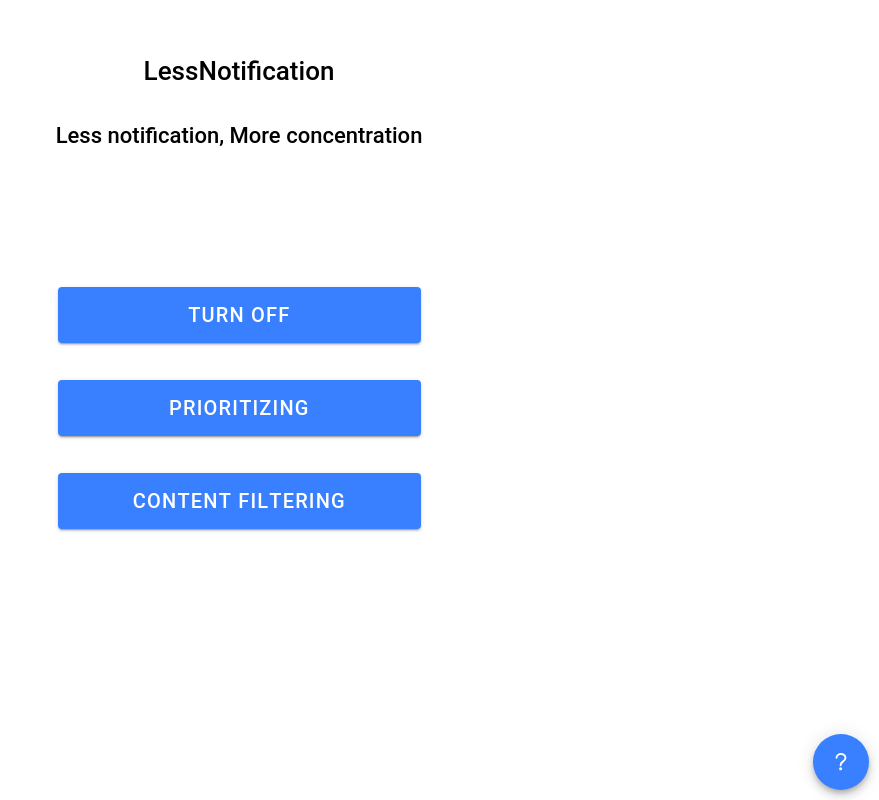
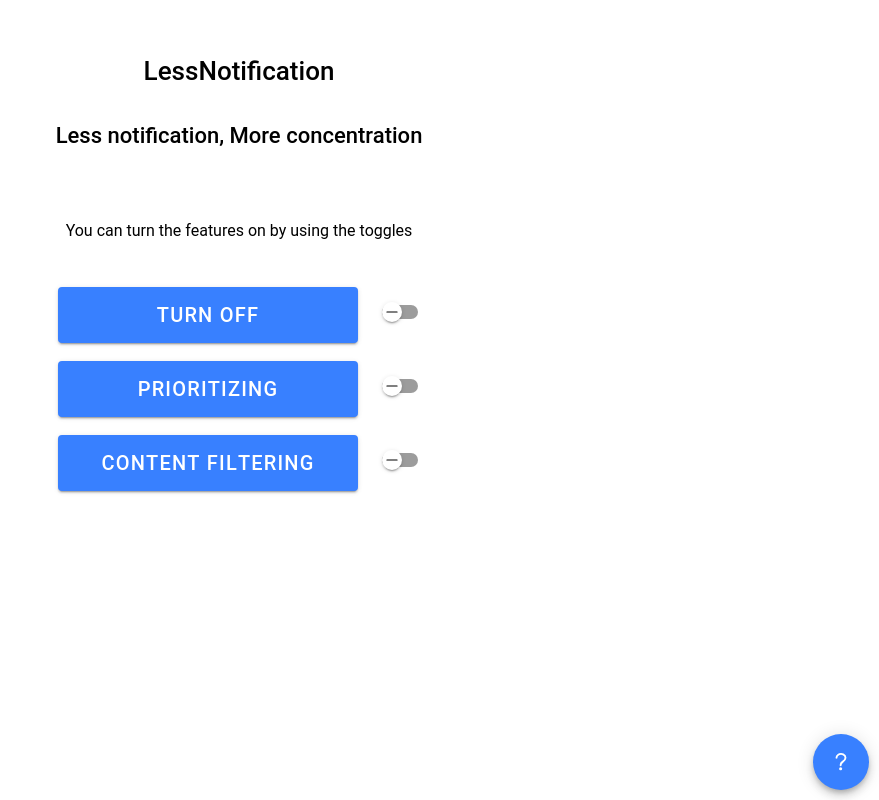
Before and after one commit to ssz360/HCI---LessNotify, a React (Create React App) app: page /home in a window 1280 px wide. Shown: the whole page, without its empty margins (401-1280 px from the left). Built offline with nearby package versions, Linux system fonts and the light colour scheme.

Commit message:
add main page toggles

```diff
--- a/src/pages/MainPage/MainPage.css
+++ b/src/pages/MainPage/MainPage.css
@@ -1,3 +1,6 @@
-.mt-10{
-    margin-top: 10%;
+.mt-10 {
+  margin-top: 10%;
 }
+.mt-10px {
+  margin-top: 10px;
+}
--- a/src/pages/MainPage/MainPage.tsx
+++ b/src/pages/MainPage/MainPage.tsx
@@ -9,7 +9,9 @@ import {
   IonIcon,
   IonPage,
   IonRow,
+  IonText,
   IonTitle,
+  IonToggle,
   IonToolbar,
 } from "@ionic/react";
 import { helpOutline } from "ionicons/icons";
@@ -40,33 +42,43 @@ const MainPage: React.FC = () => {
           <br />
           <br />
           <br />
+          <IonText>You can turn the features on by using the toggles</IonText>
           <br />
           <br />
           <br />
         </IonCol>
         <IonRow>
-          <IonCol>
+          <IonCol size="10">
             <IonButton routerLink="/turn-off" expand="block" size="large">
               Turn Off
             </IonButton>
-            <br />
           </IonCol>
+          <IonCol size="2">
+            <IonToggle className="mt-10px" enableOnOffLabels={true}></IonToggle>
+          </IonCol>
+          <br />
         </IonRow>
         <IonRow>
           <IonCol>
             <IonButton routerLink="/prioritizing" expand="block" size="large">
               Prioritizing
             </IonButton>
-            <br />
           </IonCol>
+          <IonCol size="2">
+            <IonToggle className="mt-10px" enableOnOffLabels={true}></IonToggle>
+          </IonCol>
+          <br />
         </IonRow>
         <IonRow>
           <IonCol>
             <IonButton routerLink="/filter-content" expand="block" size="large">
               Content Filtering
             </IonButton>
-            <br />
           </IonCol>
+          <IonCol size="2">
+            <IonToggle className="mt-10px" enableOnOffLabels={true}></IonToggle>
+          </IonCol>
+          <br />
         </IonRow>
       </IonGrid>
       <IonFab slot="fixed" vertical="bottom" horizontal="end">
```
